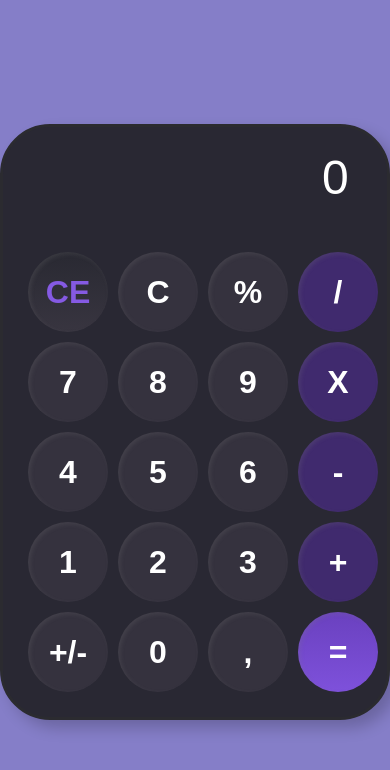
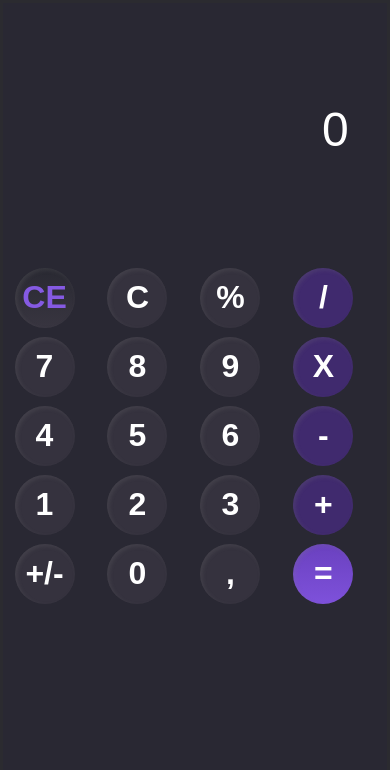
Before and after one commit to ViHoff/sprint_1_Ages, a plain HTML site: page index.html in a window 390 px wide. Drawn offline with Linux system fonts and the light colour scheme.

Commit message:
sprint 1 - terceiro dia - responsividade completa

```diff
--- a/script.js
+++ b/script.js
@@ -22,6 +22,7 @@ function clearScreen()
 function calculate()
 {
     screen.value = eval(screen.value);
+
 }
 
 function invertNumber()
--- a/style.css
+++ b/style.css
@@ -10,6 +10,7 @@ button
     font-weight: bold;
     cursor: pointer;
     box-shadow: 2px 2px 4px rgba(124, 124, 124, 0.2) inset;
+    transition: all 0.5s ease-in-out;
 }
 
 
@@ -19,19 +20,25 @@ button
     grid-template-columns: repeat(4,1fr);
     gap: 10px;
     margin: 25px;
+    transition: all 0.5s ease-in-out;
 }
+
 
 
 #box
 {
+    grid-area: menu;
     border-radius: 50px;
     overflow: hidden;
-    max-width: 430px;
+    width: 420px;
+    height: 600px;
     overflow: hidden;
     border: 3px solid rgb(43, 43, 48);
     font-family: Arial, sans-serif;
     background-color: rgb(41,40,51);
     box-shadow: 8px 8px 15px rgba(0, 0, 0, 0.2);
+    margin: auto;
+    transition: all 0.5s ease-in-out;
 }
 
 body
@@ -100,3 +107,88 @@ body
     text-align: right;
     background-color:rgb(41,40,51);
 }
+
+@media screen and (max-width: 415px),(max-height: 575px)
+{
+
+    button
+    {
+        width: 60px;
+        height: 60px;
+        border-radius: 50px;
+        border: none;
+        background-color: hsl(0, 0%, 30%);
+        color: white;
+        font-size: 2rem;
+        cursor: pointer;
+        box-shadow: 2px 2px 4px rgba(124, 124, 124, 0.2) inset;
+        transition: all 0.5s ease-in-out;
+        word-wrap: var(80%);
+    }
+
+    #button
+    {
+        display:grid;
+        grid-template-columns: repeat(4,1fr);
+        gap: 3%;
+        margin: 3%;
+        transition: all 0.5s ease-in-out;
+    }
+
+    #box
+    {
+        border-radius: 0px;
+        overflow: hidden;
+        min-width: 250px;
+        min-height: 400px;
+        width: 100%;
+        height: 100%;
+        border: 3px solid rgb(43, 43, 48);
+        font-family: Arial, sans-serif;
+        background-color: rgb(41,40,51);
+        box-shadow: 8px 8px 15px rgba(0, 0, 0, 0.2);
+        background: -webkit-radial-gradient();
+        transition: all 0.5s ease-in-out;
+        min-width: 50%;
+    }
+
+    body
+    {
+        margin: 0;
+        display: flex;
+        align-items: center;
+        justify-content: center;
+        height:100vh;
+        background-color: rgb(133, 126, 200);
+        transition: all 0.5s ease-in-out;
+    }
+
+    #screen
+    {
+        width: 90%;
+        height:30%;
+        padding:0px;
+        font-size: 3rem;
+        color: white;
+        border:none;
+        text-align: right;
+        background-color:rgb(41,40,51);
+        transition: all 0.5s ease-in-out;
+    }
+}
+
+@media screen and (max-width: 293px),(max-height: 433px)
+{
+    button
+    {
+        width: 40px;
+        height: 40px;
+        font-size: 1rem;
+        transition: all 0.5s ease-in-out;
+    }
+
+    #screen
+    {
+        font-size: 2rem;
+    }
+}
```
